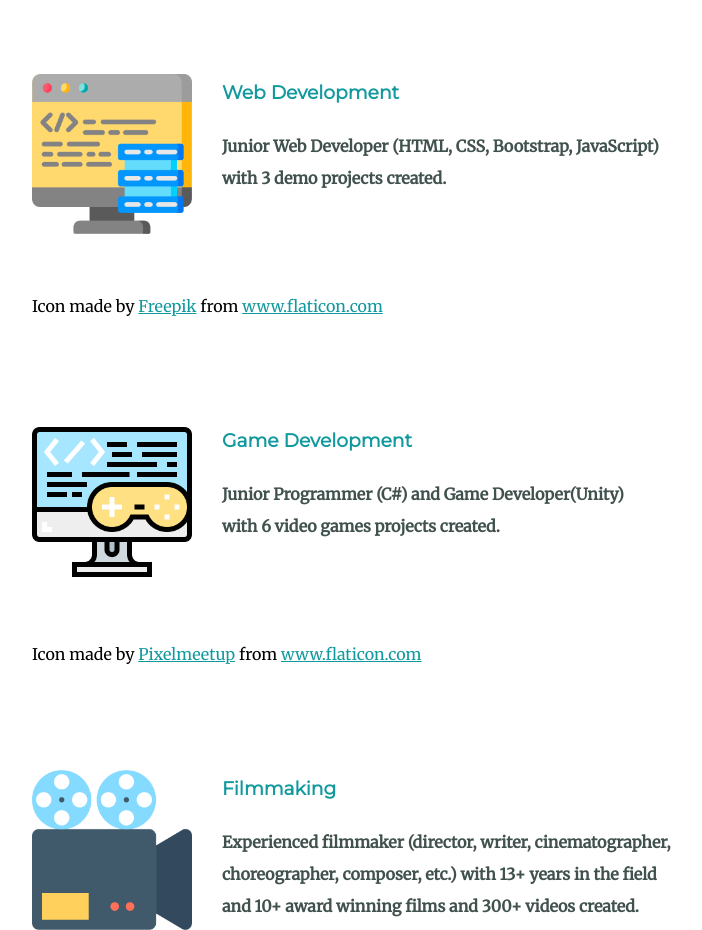
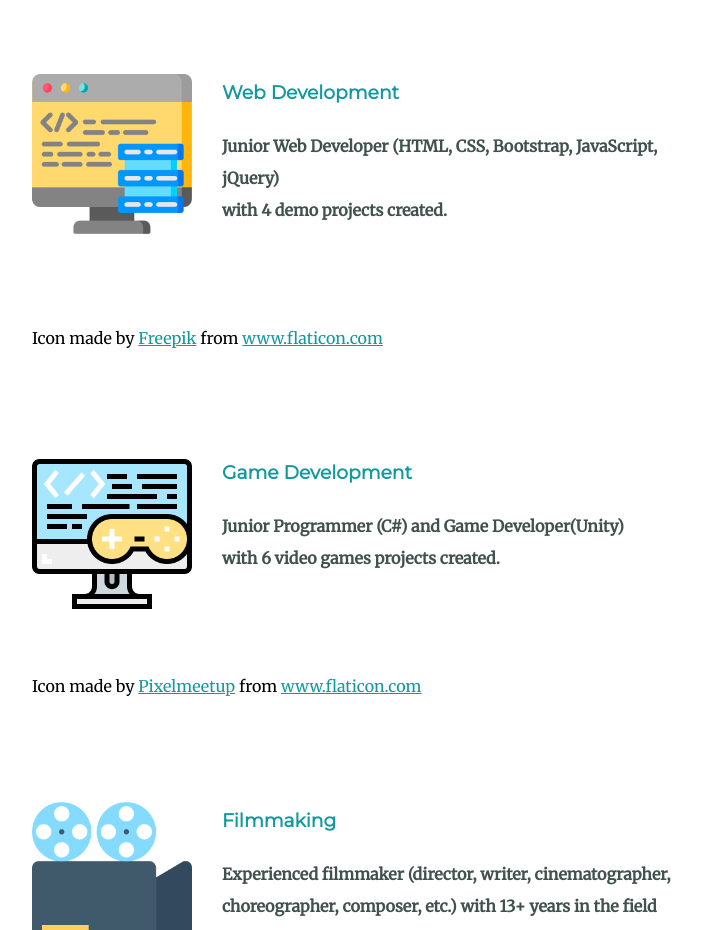
Before and after one commit to namerenof/cv-demo, a plain HTML site: page index.html in a window 1280 px wide. Shown: the part 1620-2550 px from the top of the page, without its empty margins (288-990 px from the left). Drawn offline with Linux system fonts and the light colour scheme.

Commit message:
Adding jQuery skill!

```diff
--- a/index.html
+++ b/index.html
@@ -37,7 +37,7 @@
       <div class="skill-row">
         <img class="unity-img" src="images/web-development.png" alt="skill-1">
         <h3>Web Development</h3>
-        <p class="text">Junior Web Developer (HTML, CSS, Bootstrap, JavaScript) <br>with 3 demo projects created.</p>
+        <p class="text">Junior Web Developer (HTML, CSS, Bootstrap, JavaScript, jQuery) <br>with 4 demo projects created.</p>
         <div class="icon-made-by">Icon made by <a href="https://www.flaticon.com/authors/freepik" title="Freepik">Freepik</a> from <a href="https://www.flaticon.com/" title="Flaticon">www.flaticon.com</a></div>
       </div>
       <div class="skill-row">
```
